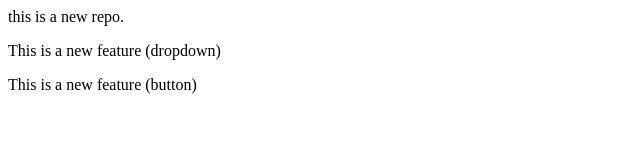
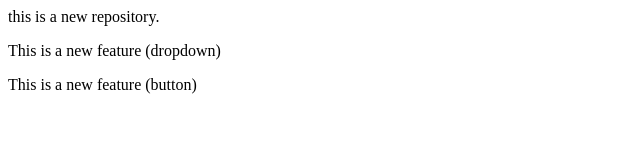
Before and after one commit to nikitajadhav12022008-maker/localrepo, a plain HTML site: page index.html in a window 1280 px wide. Shown: the full height of the page, 0-640 px from the left. Drawn offline with Linux system fonts and the light colour scheme.

Commit message:
Updated index.html

```diff
--- a/index.html
+++ b/index.html
@@ -1,3 +1,3 @@
-<p>this is a new repo.</p>
+<p>this is a new repository.</p>
 <p>This is a new feature (dropdown)</p>
 <p>This is a new feature (button)</p>
```
